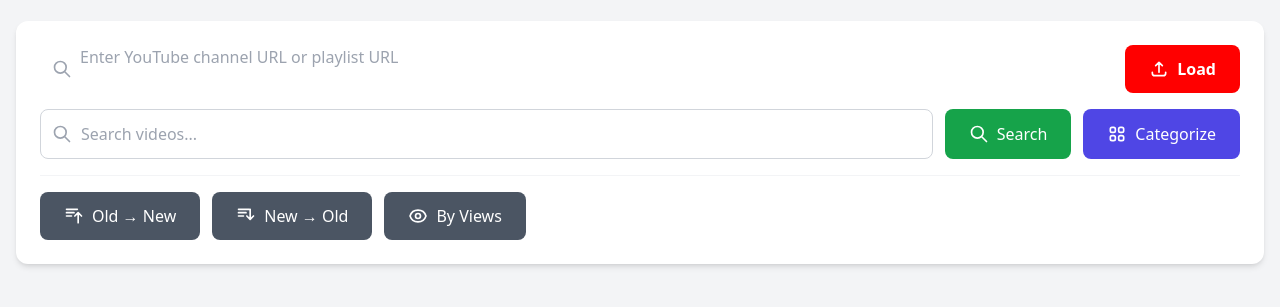
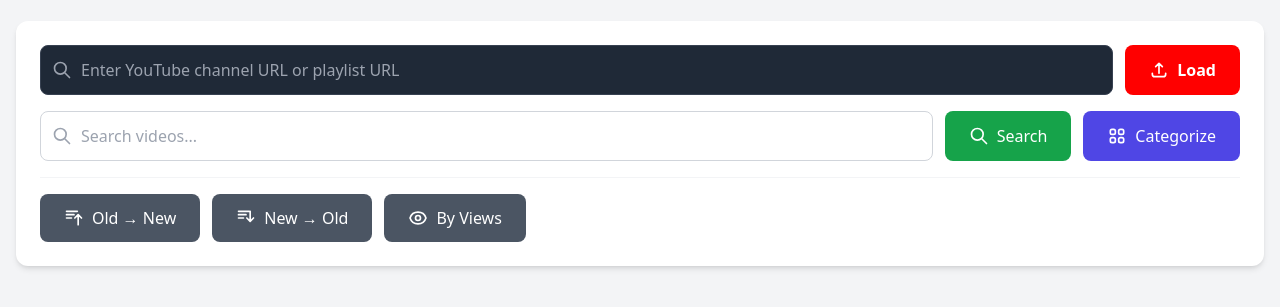
Before and after one commit to SurajGupta2k/YTWeb1.0, a website with bundled scripts: page public/index.html in a window 1280 px wide. Shown: the part 91-398 px from the top of the page. Built offline with nearby package versions, Linux system fonts and the light colour scheme; files whose address does not match are found by name.

Commit message:
Update styles.css

```diff
--- a/public/css/styles.css
+++ b/public/css/styles.css
@@ -389,3 +389,55 @@ input, button {
 .theme-transition {
     @apply transition-colors duration-200;
 }
+
+/* Add these styles to your existing CSS */
+.search-input {
+    width: 100%;
+    padding: 0.75rem 2.5rem;
+    font-size: 1rem;
+    line-height: 1.5;
+    color: #ffffff;
+    background-color: #1f2937;
+    border: 1px solid #374151;
+    border-radius: 0.5rem;
+    transition: all 0.2s;
+}
+
+.search-input:focus {
+    outline: none;
+    border-color: #ef4444;
+    box-shadow: 0 0 0 2px rgba(239, 68, 68, 0.2);
+}
+
+.search-input::placeholder {
+    color: #9ca3af;
+}
+
+/* Remove default autocomplete styles */
+.search-input:-webkit-autofill,
+.search-input:-webkit-autofill:hover,
+.search-input:-webkit-autofill:focus {
+    -webkit-text-fill-color: #ffffff;
+    -webkit-box-shadow: 0 0 0px 1000px #1f2937 inset;
+    transition: background-color 5000s ease-in-out 0s;
+}
+
+/* Remove datalist dropdown arrow in Chrome */
+.search-input::-webkit-calendar-picker-indicator {
+    display: none !important;
+}
+
+/* Remove datalist dropdown arrow in Firefox */
+.search-input::-moz-list-bullet {
+    display: none !important;
+}
+
+#clear-input {
+    cursor: pointer;
+    opacity: 0.7;
+    transition: opacity 0.2s;
+}
+
+#clear-input:hover {
+    opacity: 1;
+}
```
